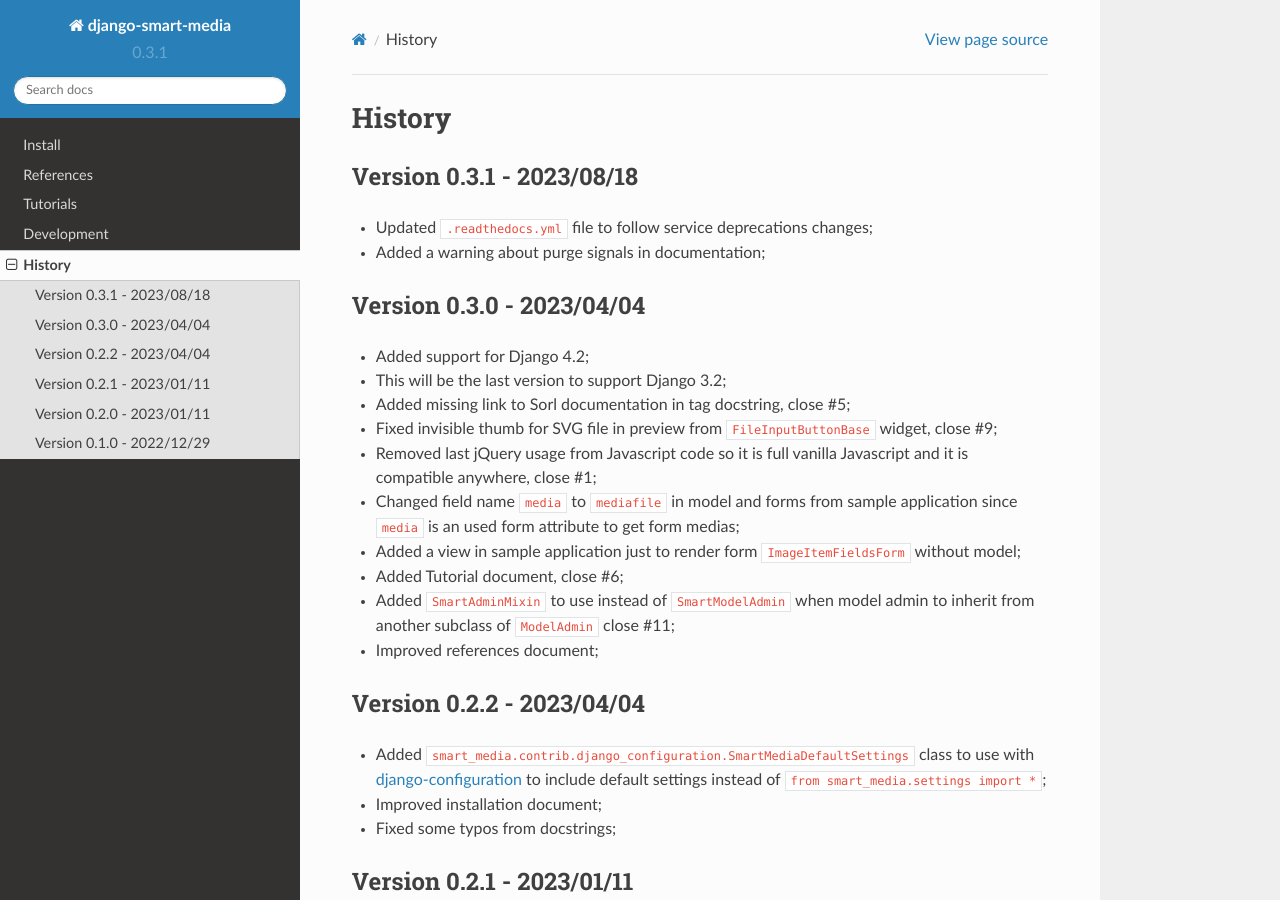
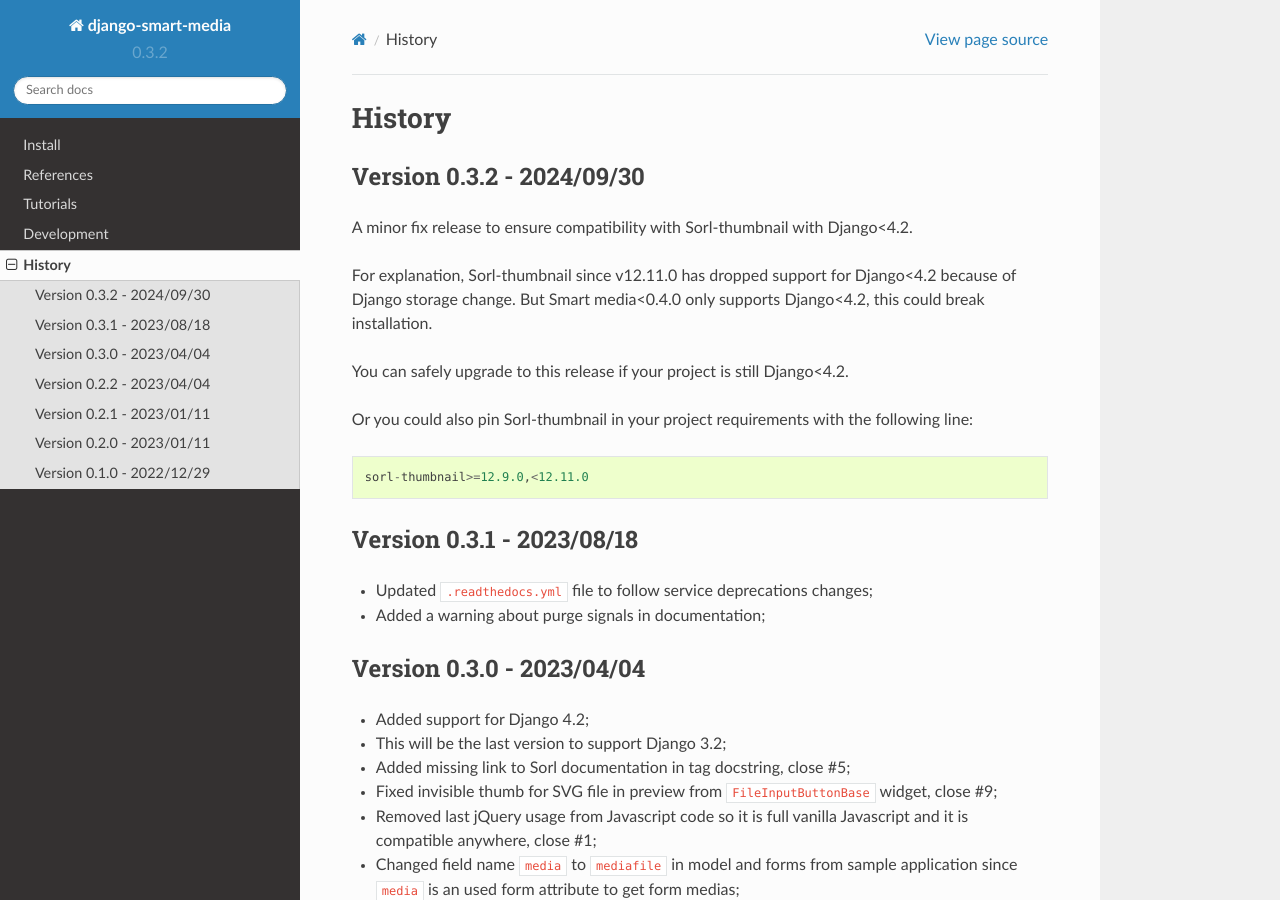
Before and after one commit to sveetch/django-smart-media, a Sphinx documentation site: the page built from docs/history.rst, in a window 1280 px wide and 900 px high. Built offline with Sphinx 7.4.7 and the Read the Docs theme 2.0.0, drawn with Linux system fonts in a browser that asks for light colours.

Commit message:
[NEW] (v0.3.2) Fix release to pin Sorl-thumbnail for compatibility with Django<4.2

```diff
--- a/docs/history.rst
+++ b/docs/history.rst
@@ -3,6 +3,23 @@
 =======
 History
 =======
+
+Version 0.3.2 - 2024/09/30
+--------------------------
+
+A minor fix release to ensure compatibility with Sorl-thumbnail with Django<4.2.
+
+For explanation, Sorl-thumbnail since v12.11.0 has dropped support for Django<4.2
+because of Django storage change. But Smart media<0.4.0 only supports Django<4.2, this
+could break installation.
+
+You can safely upgrade to this release if your project is still Django<4.2.
+
+Or you could also pin Sorl-thumbnail in your project requirements with the following
+line: ::
+
+    sorl-thumbnail>=12.9.0,<12.11.0
+
 
 Version 0.3.1 - 2023/08/18
 --------------------------
--- a/setup.cfg
+++ b/setup.cfg
@@ -3,7 +3,7 @@
 ;;
 [metadata]
 name = django-smart-media
-version = 0.3.1
+version = 0.3.2
 description = Django file fields with SVG support
 long_description = file:README.rst
 long_description_content_type = text/x-rst
@@ -31,7 +31,7 @@
 install_requires =
     Django>=3.1
     pillow>=8.0.0
-    sorl-thumbnail>=12.9.0
+    sorl-thumbnail>=12.9.0,<12.11.0
 packages = find:
 zip_safe = True
 
```
